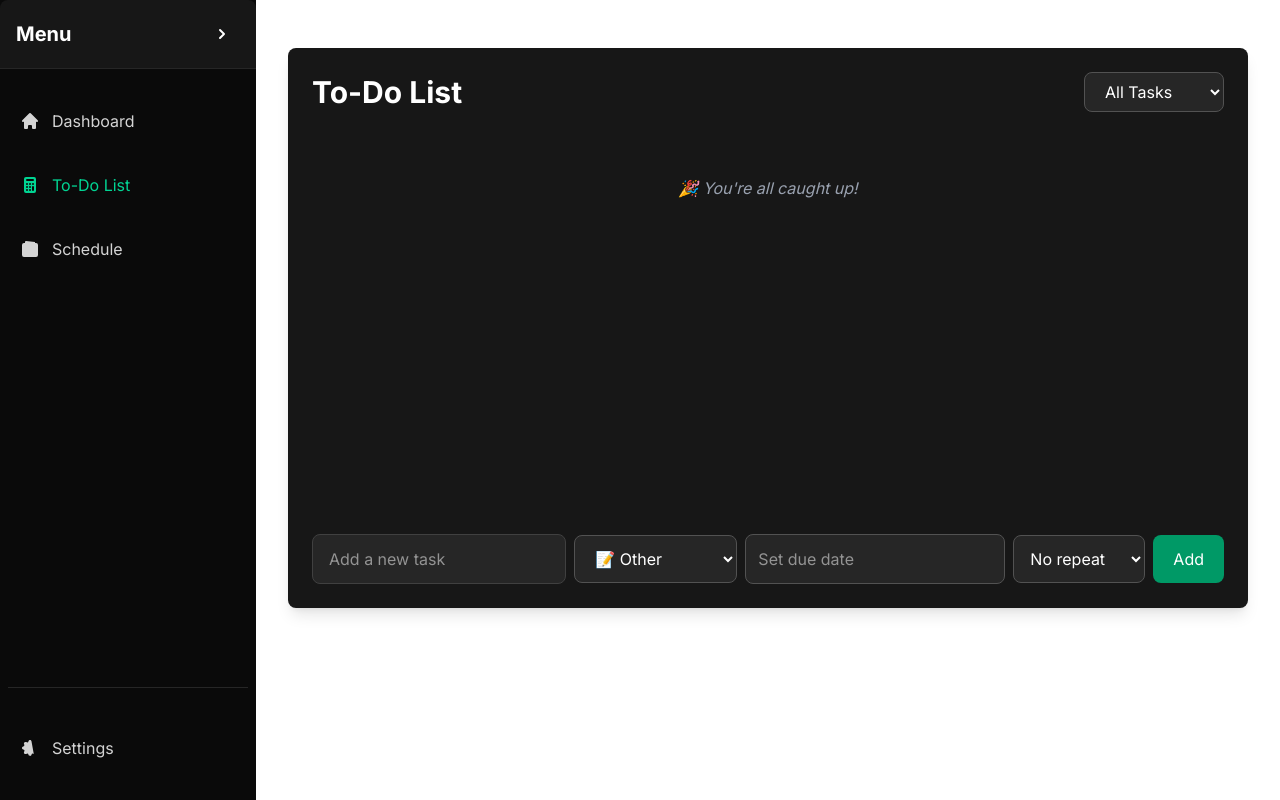
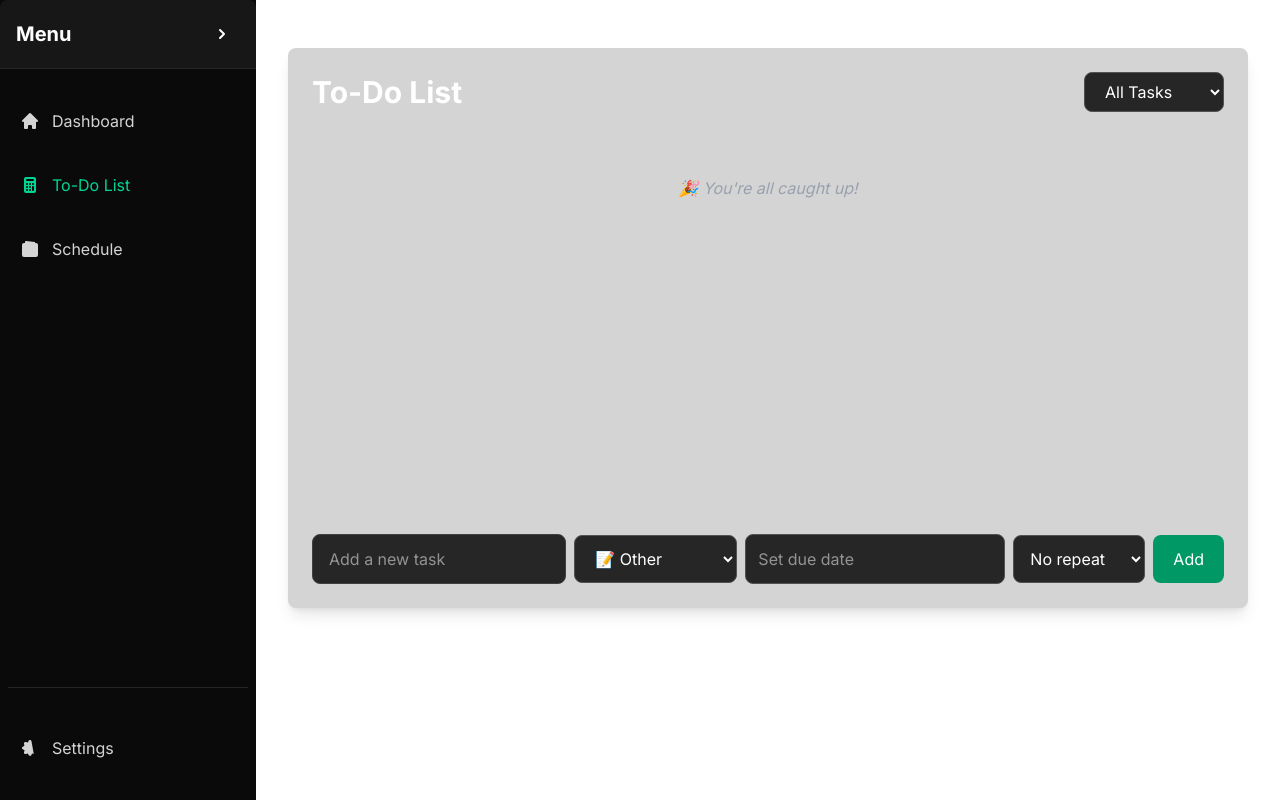
Before and after one commit to jscanga/Sidekick, a Next.js app: page /todos in a window 1280 px wide. Built offline with nearby package versions, Linux system fonts and the light colour scheme.

Commit message:
Update ToDoList.tsx

```diff
--- a/src/components/ToDoList.tsx
+++ b/src/components/ToDoList.tsx
@@ -399,7 +399,7 @@ export default function ToDoList() {
   };
 
   return (
-    <div className="min-h-[70vh] max-h-[90vh] flex flex-col gap-4 w-full p-6 bg-neutral-900 text-white rounded-lg shadow-lg">
+    <div className="min-h-[70vh] max-h-[90vh] flex flex-col gap-4 w-full p-6 bg-neutral-300 text-white rounded-lg shadow-lg">
       {/* Header section */}
       <div className="flex justify-between items-center mb-4">
         <h1 className="text-3xl font-bold">To-Do List</h1>
```
